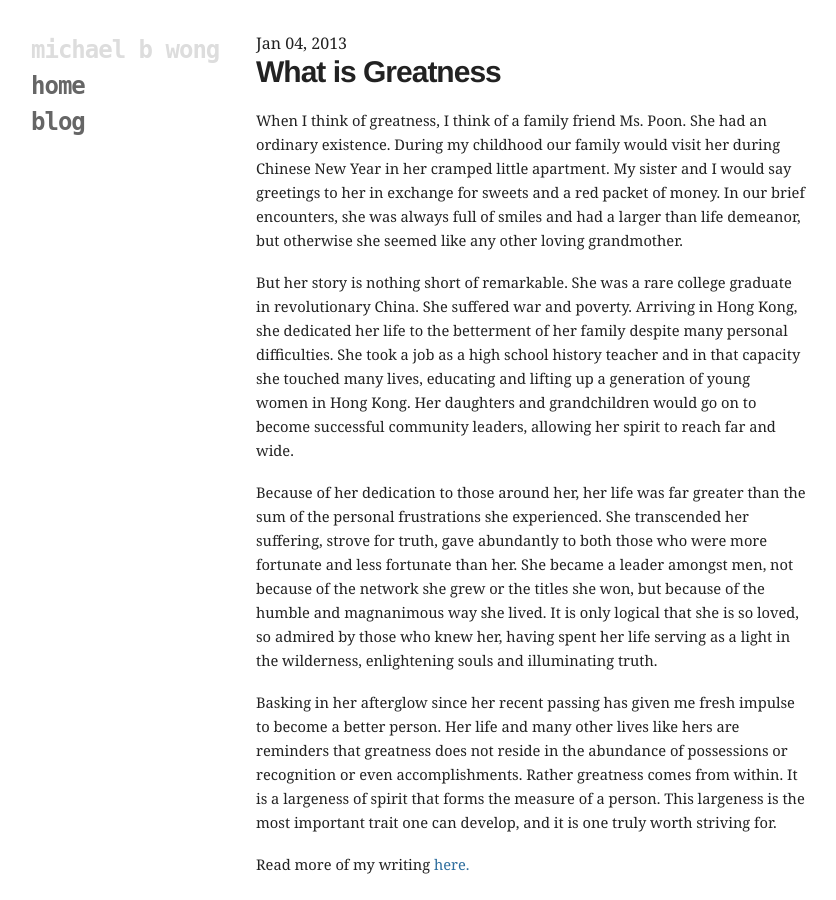
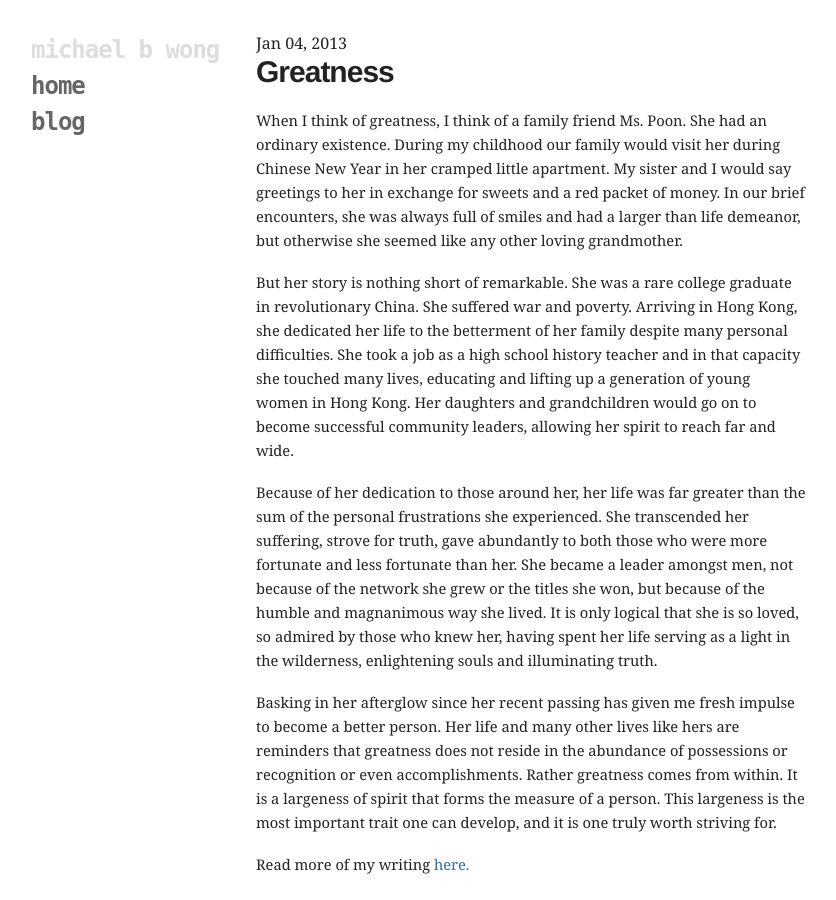
Before and after one commit to mbwong/mbwong.github.com, a Jekyll site: the page built from _posts/2013-01-04-what-is-greatness.md, in a window 1280 px wide. Shown: the whole page, without its empty margins (94-930 px from the left). Built offline with Jekyll 4.4.1, drawn with Linux system fonts in a browser that asks for light colours.

Commit message:
Update _posts/2013-01-04-what-is-greatness.md

```diff
--- a/_posts/2013-01-04-what-is-greatness.md
+++ b/_posts/2013-01-04-what-is-greatness.md
@@ -1,10 +1,10 @@
 ---
 tags: life personal
-title: What is Greatness
+title: Greatness
 layout: post
 ---
 
-#What is Greatness
+# Greatness
 
 When I think of greatness, I think of a family friend Ms. Poon. She had an ordinary existence. During my childhood our family would visit her during Chinese New Year in her cramped little apartment. My sister and I would say greetings to her in exchange for sweets and a red packet of money. In our brief encounters, she was always full of smiles and had a larger than life demeanor, but otherwise she seemed like any other loving grandmother.
 
```
